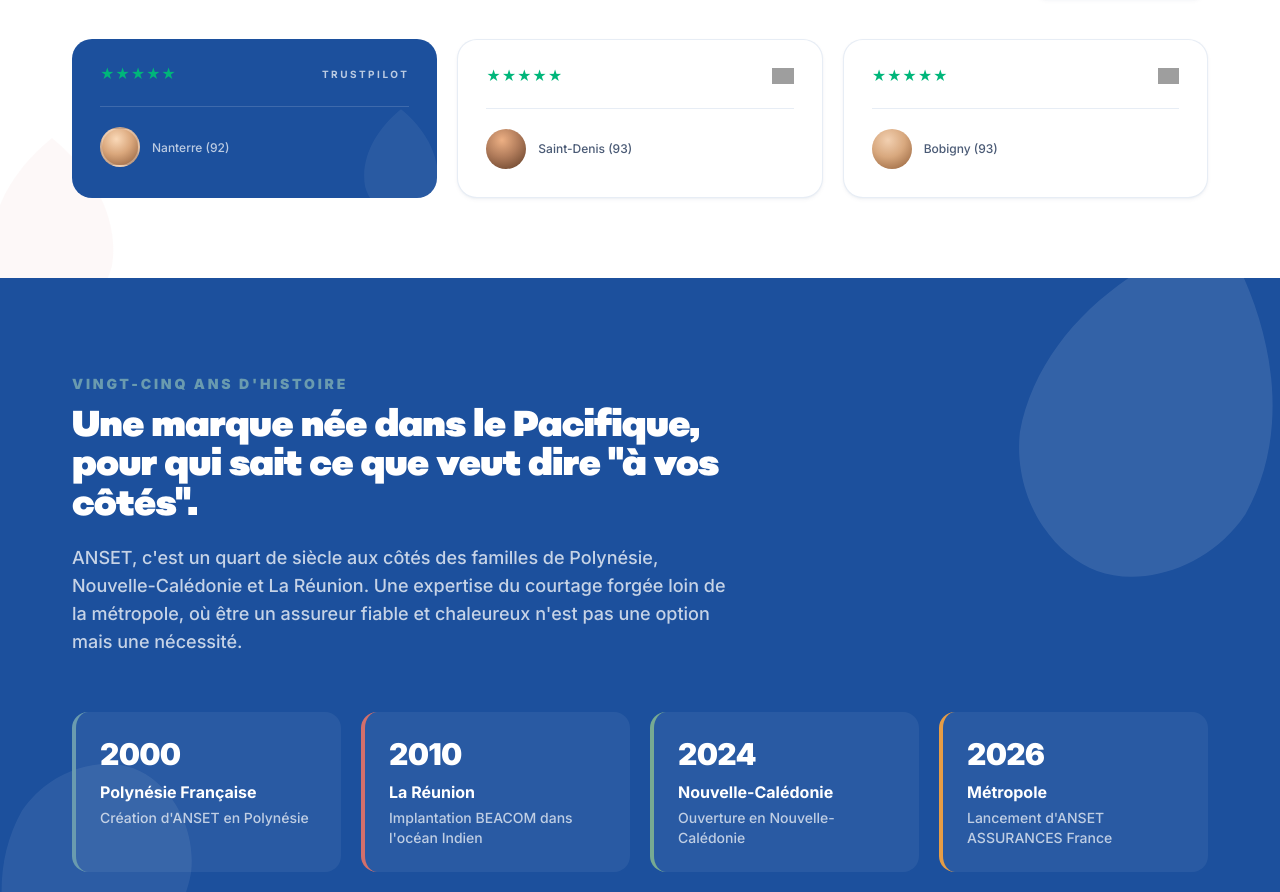
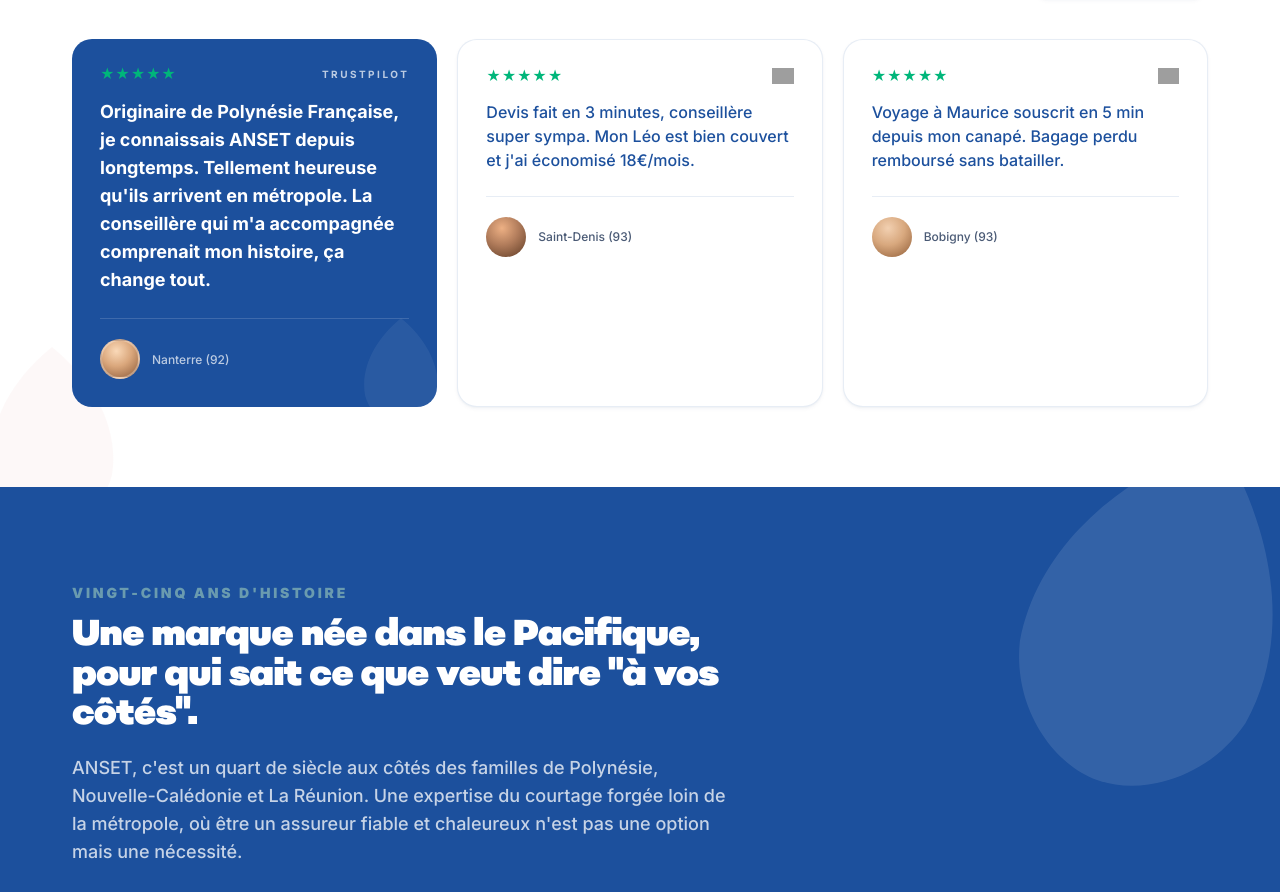
Before and after one commit to coverseas/ansetassurancesfrance, a Next.js app: page / in a window 1280 px wide. Shown: the part 5569-6461 px from the top of the page. Built offline with nearby package versions, Linux system fonts and the light colour scheme; grey boxes are pictures that could not be loaded.

Commit message:
fix: use .quote property on testimonials (was .text)

```diff
--- a/components/sections/TestimonialsSection.tsx
+++ b/components/sections/TestimonialsSection.tsx
@@ -55,7 +55,7 @@
               </span>
             </div>
             <p className="text-base md:text-lg font-bold leading-relaxed mb-6 relative z-10">
-              {featured.text}
+              {featured.quote}
             </p>
             <div className="flex items-center gap-3 pt-5 border-t border-white/15 relative z-10">
               <div
@@ -86,7 +86,7 @@
                 />
               </div>
               <p className="text-anset-blue text-sm md:text-base font-medium leading-relaxed mb-6">
-                {t.text}
+                {t.quote}
               </p>
               <div className="flex items-center gap-3 pt-5 border-t border-anset-blue/10">
                 <div
```
